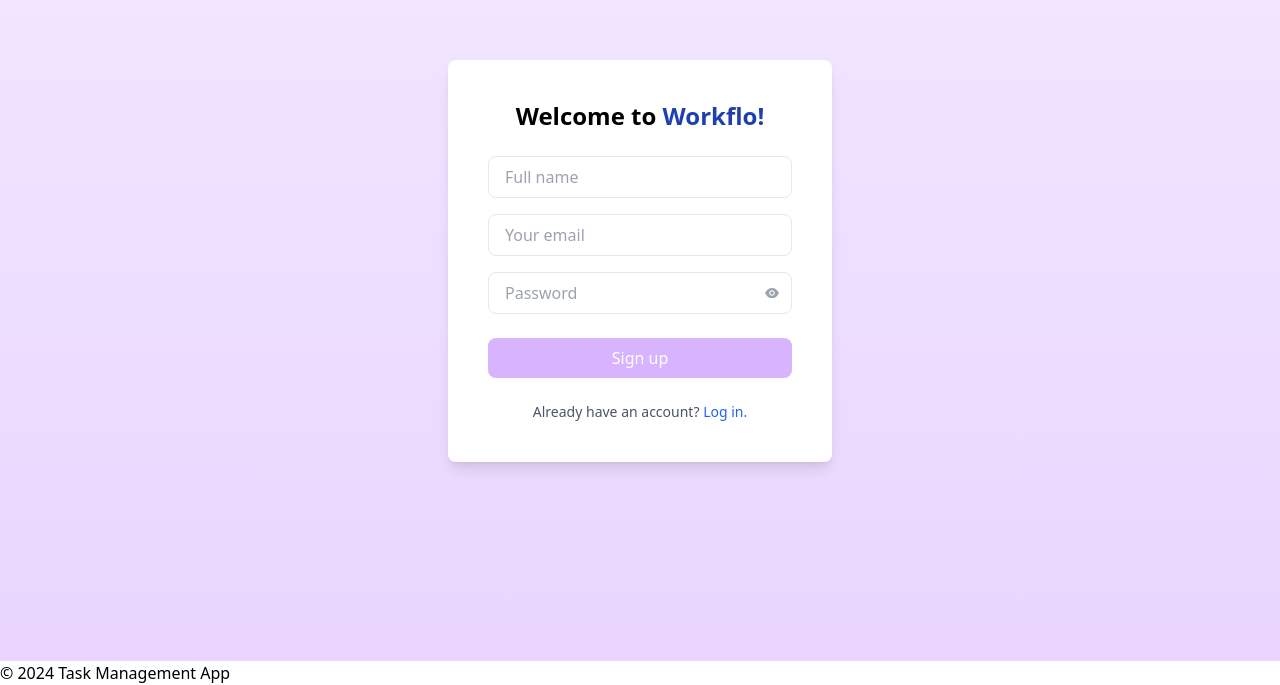
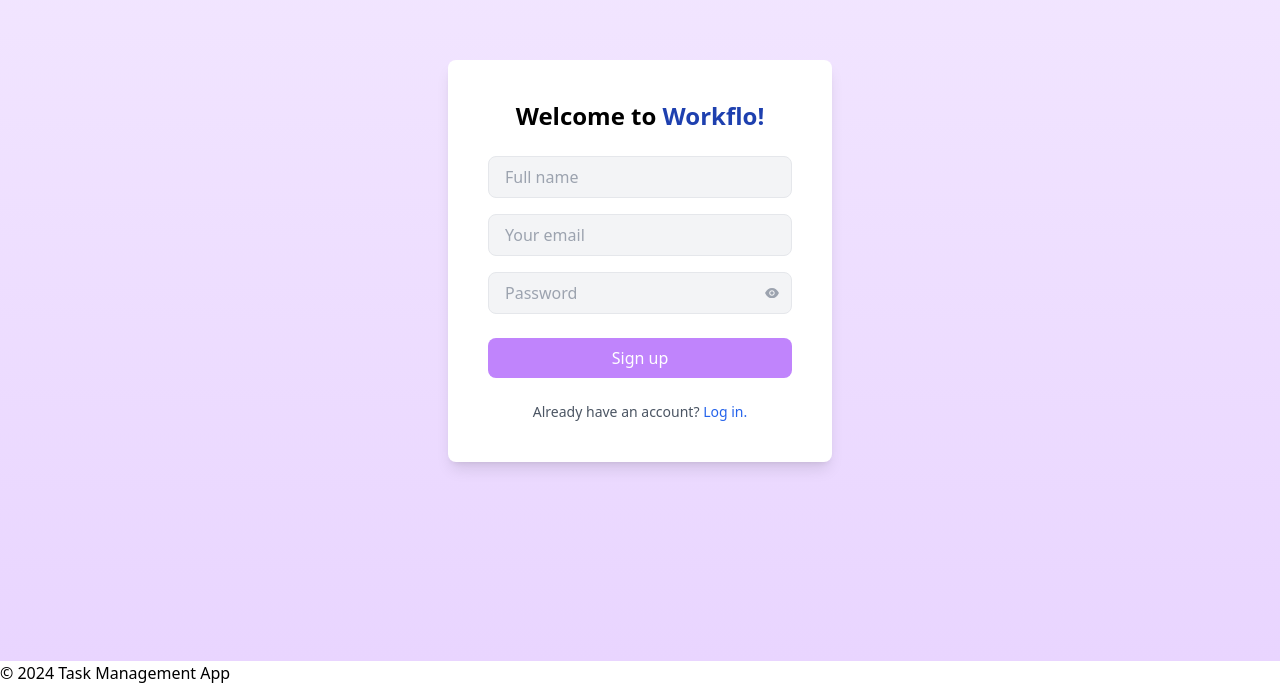
Before and after one commit to GreatnessGrace/Task-Manager, a Next.js app in the folder my-task-app/: page /auth/signup in a window 1280 px wide. Shown: the part 139-824 px from the top of the page. Built offline with nearby package versions, Linux system fonts and the light colour scheme.

Commit message:
signup style update

```diff
--- a/my-task-app/src/app/auth/signup/page.tsx
+++ b/my-task-app/src/app/auth/signup/page.tsx
@@ -65,7 +65,7 @@ const SignupPage: React.FC = () => {
               value={name}
               onChange={(e) => setName(e.target.value)}
               required
-              className="w-full px-4 py-2 border rounded-lg focus:outline-none focus:border-purple-600"
+              className="w-full px-4 py-2 border rounded-lg focus:outline-none focus:border-gary-400 bg-gray-100"
             />
           </div>
           <div className="mb-4">
@@ -75,7 +75,7 @@ const SignupPage: React.FC = () => {
               value={email}
               onChange={(e) => setEmail(e.target.value)}
               required
-              className="w-full px-4 py-2 border rounded-lg focus:outline-none focus:border-purple-600"
+              className="w-full px-4 py-2 border rounded-lg focus:outline-none focus:border-gary-400 bg-gray-100"
             />
           </div>
           <div className="mb-6 relative">
@@ -85,7 +85,7 @@ const SignupPage: React.FC = () => {
               value={password}
               onChange={(e) => setPassword(e.target.value)}
               required
-              className="w-full px-4 py-2 border rounded-lg focus:outline-none focus:border-purple-600"
+              className="w-full px-4 py-2 border rounded-lg focus:outline-none focus:border-gray-400 bg-gray-100"
             />
             <button
               type="button"
@@ -97,7 +97,7 @@ const SignupPage: React.FC = () => {
           </div>
           <button
             type="submit"
-            className="w-full bg-purple-300 text-white py-2 rounded-lg font-medium hover:bg-purple-700 transition duration-200"
+            className="w-full bg-purple-400 text-white py-2 rounded-lg font-medium hover:bg-purple-700 transition duration-200"
           >
             Sign up
           </button>
```
